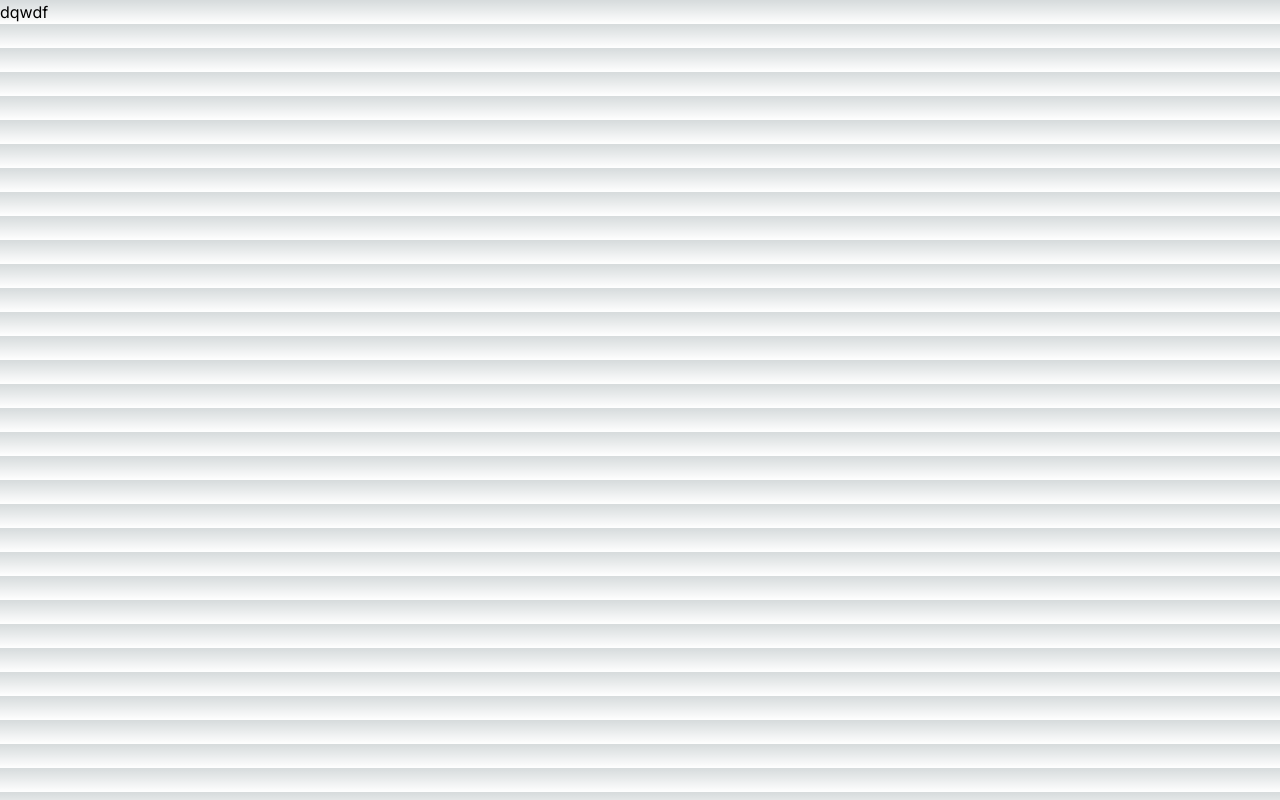
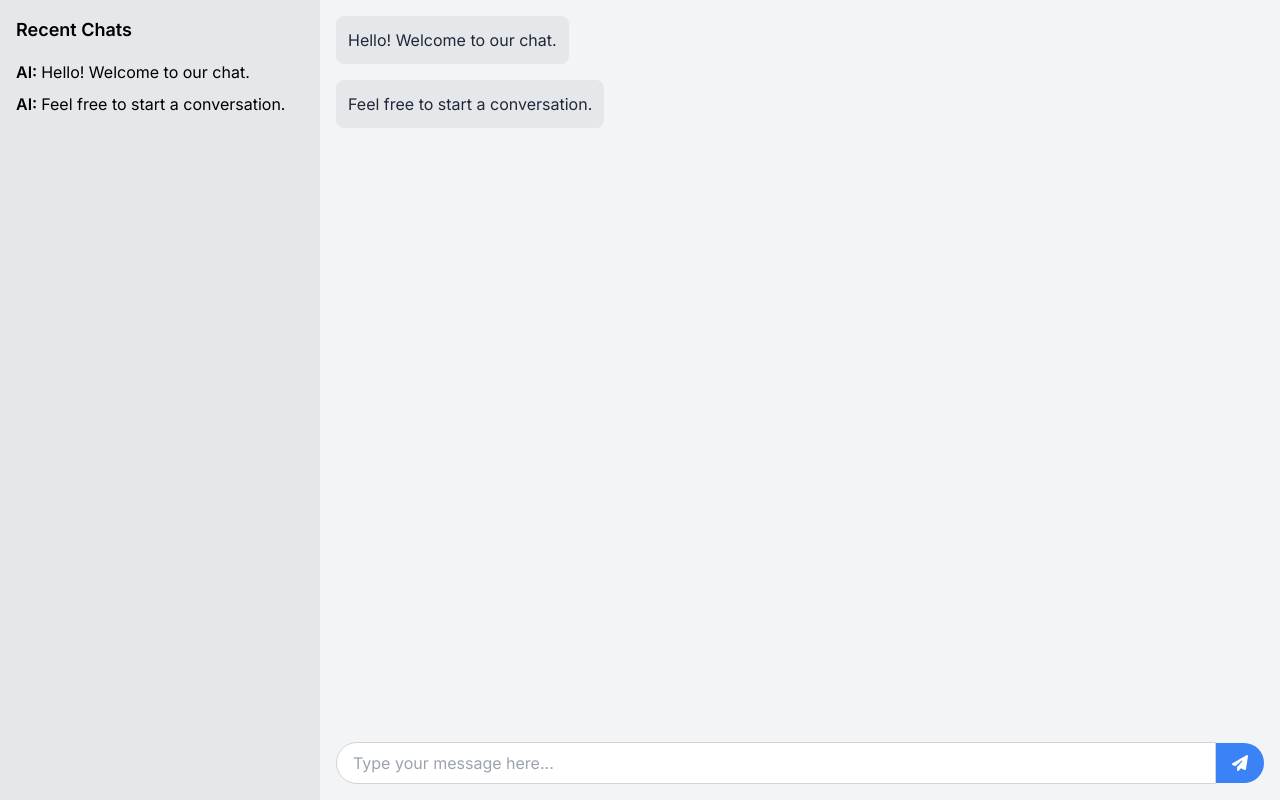
Before and after one commit to N1kos9/landing-2, a Next.js app: page /chat in a window 1280 px wide. Built offline with nearby package versions, Linux system fonts and the light colour scheme.

Commit message:
designing

```diff
--- a/app/chat/page.tsx
+++ b/app/chat/page.tsx
@@ -1,7 +1,106 @@
-import React from "react";
+"use client";
+import React, { useState, useEffect } from "react";
+import { FontAwesomeIcon } from "@fortawesome/react-fontawesome";
+import { faPaperPlane } from "@fortawesome/free-solid-svg-icons";
 
-const page = () => {
-  return <div>dqwdf</div>;
+interface Message {
+  text: string;
+  sender: string;
+}
+
+const ChatPage: React.FC = () => {
+  const [messages, setMessages] = useState<Message[]>([]);
+  const [inputText, setInputText] = useState<string>("");
+  const [showPlaceholder, setShowPlaceholder] = useState<boolean>(true);
+
+  useEffect(() => {
+    // Simulate initial chat messages
+    setMessages([
+      { text: "Hello! Welcome to our chat.", sender: "AI" },
+      {
+        text: "Feel free to start a conversation.",
+        sender: "AI",
+      },
+    ]);
+  }, []);
+
+  const handleSendMessage = () => {
+    if (inputText.trim() === "") return;
+
+    // Simulate AI response
+    const aiResponse = generateAIResponse(inputText);
+
+    setMessages([...messages, { text: inputText, sender: "user" }]);
+    setMessages([...messages, { text: aiResponse, sender: "AI" }]);
+    setInputText("");
+    setShowPlaceholder(false);
+  };
+
+  const generateAIResponse = (userMessage: string): string => {
+    // This is where you would call the ConvoGenius API or your own AI model
+    // For now, let's just echo back the user's message
+    return "AI: " + userMessage;
+  };
+
+  return (
+    <div className="flex h-screen bg-gray-100">
+      {/* Left panel for recent chats */}
+      <div className="w-1/4 bg-gray-200 overflow-y-auto p-4">
+        <h2 className="text-lg font-semibold mb-4">Recent Chats</h2>
+        {messages.map((message, index) => (
+          <div key={index} className="mb-2">
+            <span className="font-semibold">
+              {message.sender === "user" ? "You: " : "AI: "}
+            </span>
+            {message.text}
+          </div>
+        ))}
+      </div>
+      {/* Chat area */}
+      <div className="flex-1 flex flex-col justify-between bg-gray-100">
+        <div className="flex-1 overflow-y-auto p-4">
+          {messages.map((message, index) => (
+            <div
+              key={index}
+              className={
+                message.sender === "user"
+                  ? "flex justify-end mb-4"
+                  : "flex justify-start mb-4"
+              }
+            >
+              <div
+                className={
+                  message.sender === "user"
+                    ? "bg-blue-500 text-white p-3 rounded-lg max-w-md"
+                    : "bg-gray-200 text-gray-800 p-3 rounded-lg max-w-md"
+                }
+              >
+                {message.text}
+              </div>
+            </div>
+          ))}
+        </div>
+        <div className="p-4 flex items-center">
+          <input
+            type="text"
+            value={inputText}
+            onChange={(e) => {
+              setInputText(e.target.value);
+              setShowPlaceholder(e.target.value === "");
+            }}
+            className="border border-gray-300 rounded-l-full py-2 px-4 bg-white w-full"
+            placeholder={showPlaceholder ? "Type your message here..." : ""}
+          />
+          <button
+            onClick={handleSendMessage}
+            className="bg-blue-500 hover:bg-blue-600 text-white font-bold py-2 px-4 rounded-r-full transition duration-300"
+          >
+            <FontAwesomeIcon icon={faPaperPlane} />
+          </button>
+        </div>
+      </div>
+    </div>
+  );
 };
 
-export default page;
+export default ChatPage;
--- a/app/globals.css
+++ b/app/globals.css
@@ -2,32 +2,17 @@
 @tailwind components;
 @tailwind utilities;
 
-:root {
-  --foreground-rgb: 0, 0, 0;
-  --background-start-rgb: 214, 219, 220;
-  --background-end-rgb: 255, 255, 255;
-}
-
-@media (prefers-color-scheme: dark) {
-  :root {
-    --foreground-rgb: 255, 255, 255;
-    --background-start-rgb: 0, 0, 0;
-    --background-end-rgb: 0, 0, 0;
+@keyframes slideIn {
+  from {
+    transform: translateY(-50px);
+    opacity: 0;
+  }
+  to {
+    transform: translateY(0);
+    opacity: 1;
   }
 }
 
-body {
-  color: rgb(var(--foreground-rgb));
-  background: linear-gradient(
-      to bottom,
-      transparent,
-      rgb(var(--background-end-rgb))
-    )
-    rgb(var(--background-start-rgb));
+.chat-enter {
+  animation: slideIn 0.5s ease-out;
 }
-
-@layer utilities {
-  .text-balance {
-    text-wrap: balance;
-  }
-}
```
Also changed, not shown: package.json (+7 -5 lines), 1 other file (tests, documents, lock files or other folders).
